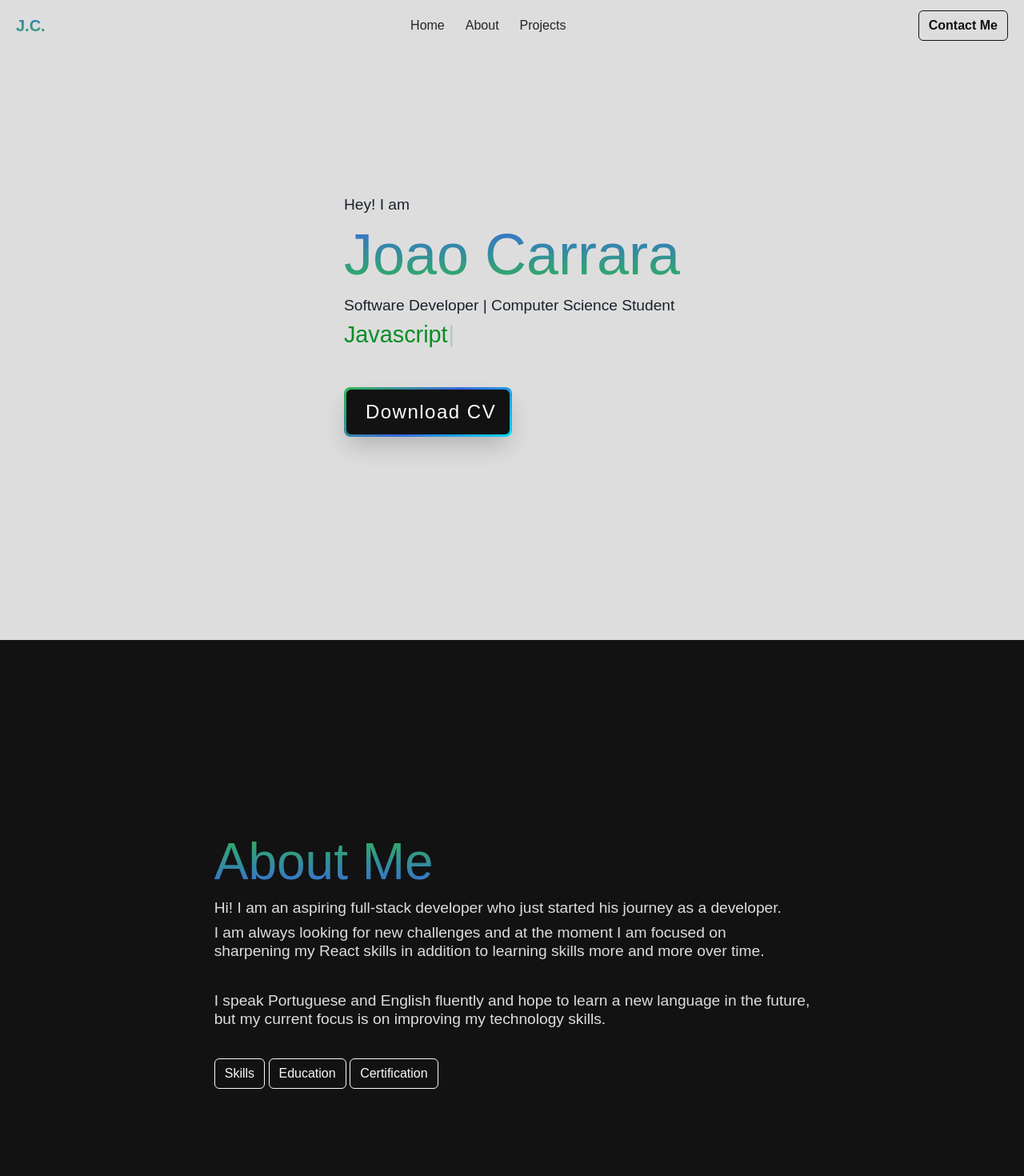
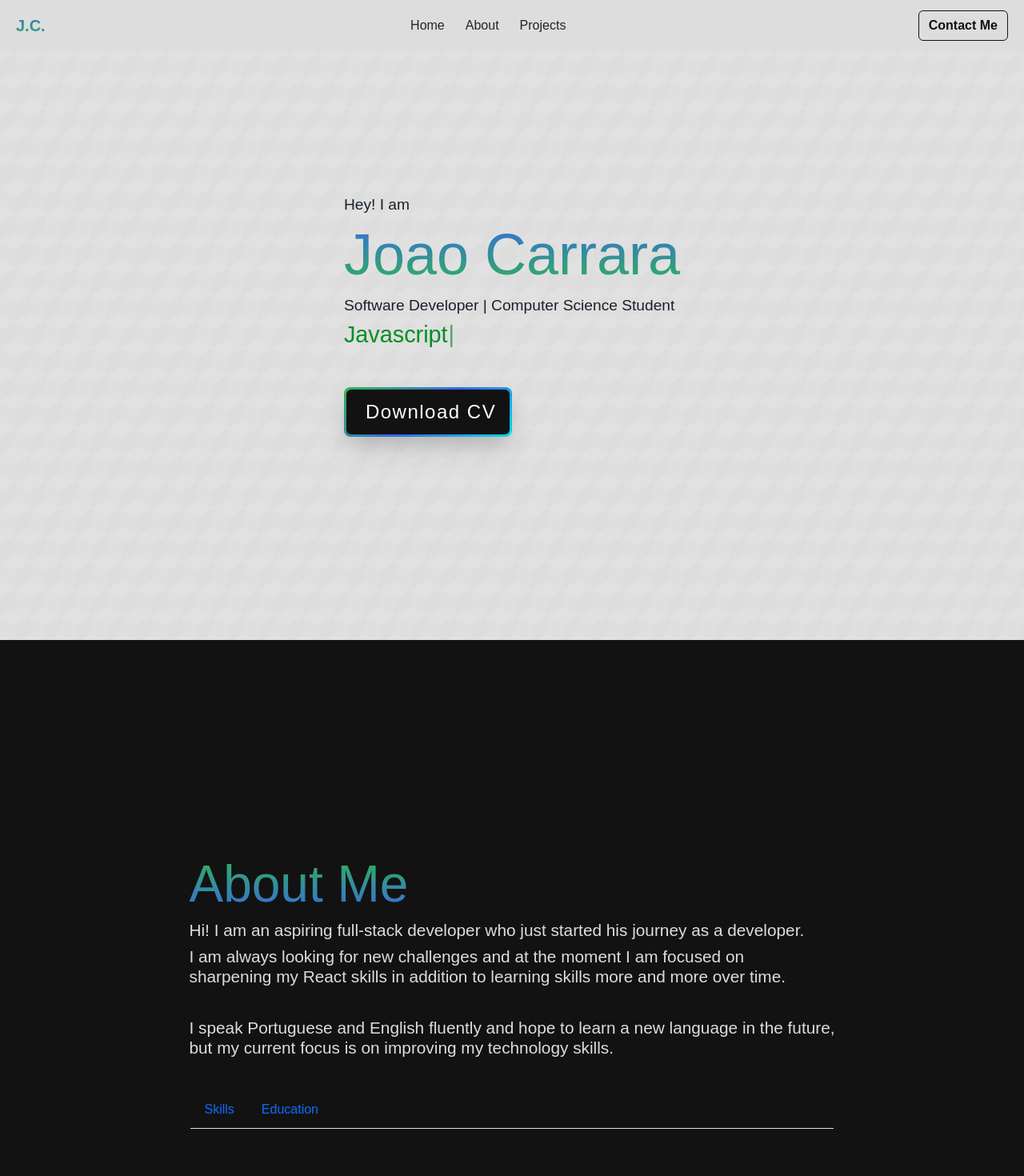
Before and after one commit to Carrara1/Portfolio, a React (Vite) app: page / in a window 1280 px wide. Shown: the top 1470 px of the page at 80% size. Built offline with nearby package versions, Linux system fonts and the light colour scheme.

Commit message:
Close to being done with the home and About page

```diff
--- a/src/components/HomeNavbar.jsx
+++ b/src/components/HomeNavbar.jsx
@@ -1,47 +1,19 @@
-import { useState, useRef } from "react";
+import { useRef } from "react";
 import Button from "react-bootstrap/Button";
 
-import Modal from "react-bootstrap/Modal";
 import Navbar from "react-bootstrap/Navbar";
 
 function HomeNavbar() {
-	const [clickCount, setClickCount] = useState(0);
-	const [showModal, setShowModal] = useState(false);
-
 	const ref = useRef(null);
 
 	const scrollToTop = () => {
 		window.scrollTo({ top: 0, left: 0, behavior: "smooth" });
 	};
 
-	const handleBrandClick = () => {
-		setClickCount(clickCount + 1);
-
-		if (clickCount === 10) {
-			setShowModal(true);
-		}
-	};
-
-	const handleCloseModal = () => {
-		setShowModal(false);
-	};
-
 	return (
 		<>
-			<Navbar fixed="top" data-bs-theme="light">
-				<Navbar.Brand onClick={handleBrandClick}> J.C. </Navbar.Brand>
-				<Modal
-					show={showModal}
-					onHide={handleCloseModal}
-					backdrop="static"
-					keyboard={false}
-				>
-					<Modal.Header closeButton>
-						<Modal.Title>EasterEgg</Modal.Title>
-					</Modal.Header>
-					<Modal.Body>Congrats, you found the easteregg!</Modal.Body>
-				</Modal>
-
+			<Navbar fixed="top" className="navbar">
+				<Navbar.Brand> J.C. </Navbar.Brand>
 				<Button ref={ref} onClick={scrollToTop} className="ms-auto" variant="">
 					Home
 				</Button>
--- a/src/index.css
+++ b/src/index.css
@@ -37,9 +37,15 @@ body {
 /* /////  NAVBAR /////  */
 .navbar{
   background-color: #ddd;
+  display: flex;
+  color:#121212;
   padding: 10;
   margin: 0;
+
+
 }
+
+
 
 .navbar-brand{
   font-size: 20px;
@@ -48,6 +54,9 @@ body {
   -webkit-text-fill-color: transparent;
   font-weight: bold;
   margin-left: 20px;
+
+
+
 }
 
 .btn-outline-dark {
@@ -55,19 +64,25 @@ body {
   border-color: #121212;
   font-weight: bold;
   margin-right: 20px;
-}
-.navbar.bg-custom {
-  background-color: #ddd; /* Change to your desired background color */
+
 }
 
+
 /* /////  HOME PAGE  /////  */
+
+
 
 .home-page {
   display: flex;
   justify-content: center;
   align-items: center;
   height: 100vh; /* Adjust as needed */
-
+  position: relative;
+  background-color: #ddd;
+  opacity: 1;
+  background-image:  linear-gradient(30deg, #e1e1e1 12%, transparent 12.5%, transparent 87%, #e1e1e1 87.5%, #e1e1e1), linear-gradient(150deg, #e1e1e1 12%, transparent 12.5%, transparent 87%, #e1e1e1 87.5%, #e1e1e1), linear-gradient(30deg, #e1e1e1 12%, transparent 12.5%, transparent 87%, #e1e1e1 87.5%, #e1e1e1), linear-gradient(150deg, #e1e1e1 12%, transparent 12.5%, transparent 87%, #e1e1e1 87.5%, #e1e1e1), linear-gradient(60deg, #e1e1e177 25%, transparent 25.5%, transparent 75%, #e1e1e177 75%, #e1e1e177), linear-gradient(60deg, #e1e1e177 25%, transparent 25.5%, transparent 75%, #e1e1e177 75%, #e1e1e177);
+  background-size: 38px 67px;
+  background-position: 0 0, 0 0, 19px 33px, 19px 33px, 0 0, 19px 33px;
 }
 
 
@@ -111,19 +126,24 @@ body {
   align-items: center;
  background-color: #121212;
   color: #ddd;
-  height: 100vh; /* Adjust as needed */
+  height: 110vh; /* Adjust as needed */
 }
 .h1-about  {
   font-size: 4rem;
   background: -webkit-linear-gradient(#2fb74f,#3868e3);
   -webkit-background-clip: text;
   -webkit-text-fill-color: transparent;
+}
 
+.h1-about-2{
+  font-size: 1.9rem;
+}
+.h2-about {
+  font-size: 1.3rem;
 
 }
-.h2-about {
-  font-size: 1.2rem;
-
+.h3-about{
+  font-size: 1rem;
 }
 
 /* /////  PROJECTS PAGE  /////  */
@@ -133,7 +153,7 @@ body {
   align-items: center;
   background-color: #121212;
   color: #ddd;
-  height: 100vh; /* Adjust as needed */
+  height: 110vh; /* Adjust as needed */
 }
 
 .h1-projects {
@@ -244,3 +264,38 @@ body {
   color: #ddd;
   height: 100vh; /* Adjust as needed */
 }
+
+.about-tabs{
+  display: flex;
+  background-color: #121212;
+  margin: 2px;
+
+}
+.about-tabs-names{
+  padding-top: 1%;
+  display: flex;
+  color: #ddd;
+
+
+}
+
+.skills{
+  display: flex;
+  flex-wrap: wrap;
+}
+
+.tab-content-skills {
+  padding: 0.5rem 1rem;
+  margin-bottom: 1rem;
+  margin-right: 0.5rem;
+  font-size: 1rem;
+  background: rgba(153,153,153,.2);
+  border-radius: 10px;
+  font-weight: 400;
+  color: #ddd;
+
+}
+
+.education-content {
+  padding-top: 1rem;
+}
--- a/src/pages/AboutPage.jsx
+++ b/src/pages/AboutPage.jsx
@@ -1,4 +1,5 @@
-import Button from "react-bootstrap/Button";
+import Tab from "react-bootstrap/Tab";
+import Tabs from "react-bootstrap/Tabs";
 
 function AboutPage() {
 	return (
@@ -24,11 +25,50 @@ function AboutPage() {
 						but my current focus is on improving my technology skills.
 					</h2>
 					<br />
-					<div>
-						<Button variant="outline-light">Skills</Button>{" "}
-						<Button variant="outline-light">Education</Button>{" "}
-						<Button variant="outline-light">Certification</Button>{" "}
-					</div>
+					<Tabs defaultActiveKey="skils" className="about-tabs">
+						<Tab eventKey="Skills" title="Skills" className="about-tabs-names">
+							<Tab.Content className="skills">
+								<div className="tab-content-skills">React</div>
+								<div className="tab-content-skills">Javascript</div>
+								<div className="tab-content-skills">Python</div>
+								<div className="tab-content-skills">NodeJS</div>
+								<div className="tab-content-skills">HTML / CSS</div>
+								<div className="tab-content-skills">Git</div>
+								<div className="tab-content-skills">GitHub</div>
+							</Tab.Content>
+						</Tab>
+						<Tab
+							eventKey="Education"
+							title="Education"
+							className="about-tabs-names"
+						>
+							<Tab.Content>
+								<div className="education-content">
+									<h1 className="h1-about-2">Academic Formation</h1>
+									<hr />
+									<h2 className="h2-about">Faculdade das Américas</h2>
+									<h3 className="h3-about">
+										Análise e Desenvolvimento de Sistemas / Systems Analysis and
+										Development
+									</h3>
+									<p>2022-2024</p>
+								</div>
+								<br />
+								<div className="education-content">
+									<h1 className="h1-about-2">Complementary Courses</h1>
+									<hr />
+									<h2 className="h2-about">Udemy</h2>
+									<h3 className="h3-about">
+										The Complete 2023 Web Development Bootcamp <br />
+										The Complete JavaScript Course 2023: From Zero to Expert
+										<br /> One Week Python <br />
+										Information Technology Essentials <br />
+										The Git & Github Bootcamp
+									</h3>
+								</div>
+							</Tab.Content>
+						</Tab>
+					</Tabs>
 				</div>
 			</div>
 		</section>
--- a/src/pages/HomePage.jsx
+++ b/src/pages/HomePage.jsx
@@ -3,6 +3,7 @@ import Typewriter from "typewriter-effect";
 
 const HomePage = () => {
 	return (
+		<div className="home-background">
 			<div className="home-page">
 				<div className="bio">
 					<h1 className="h1-home">Hey! I am</h1>
@@ -30,6 +31,7 @@ const HomePage = () => {
 					</Button>
 				</div>
 			</div>
+		</div>
 	);
 };
 
--- a/src/pages/ProjectsPage.jsx
+++ b/src/pages/ProjectsPage.jsx
@@ -3,8 +3,8 @@ import { Row } from "react-bootstrap";
 
 function ProjectsPage() {
 	return (
-		<div className="projects-page">
-			<div className="text" id="projects">
+		<div className="projects-page" id="projects">
+			<div className="text">
 				<h1 className="h1-projects">Projects</h1>
 				<br />
 				<Row>
```
Lines whose indentation alone changed are shown as unchanged.
